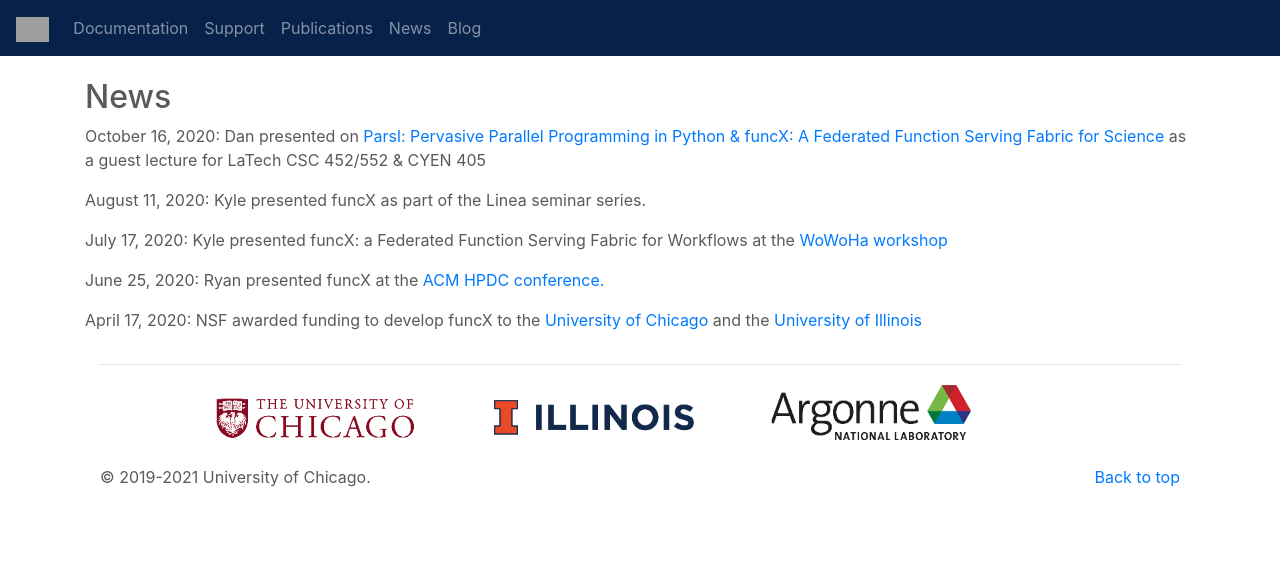
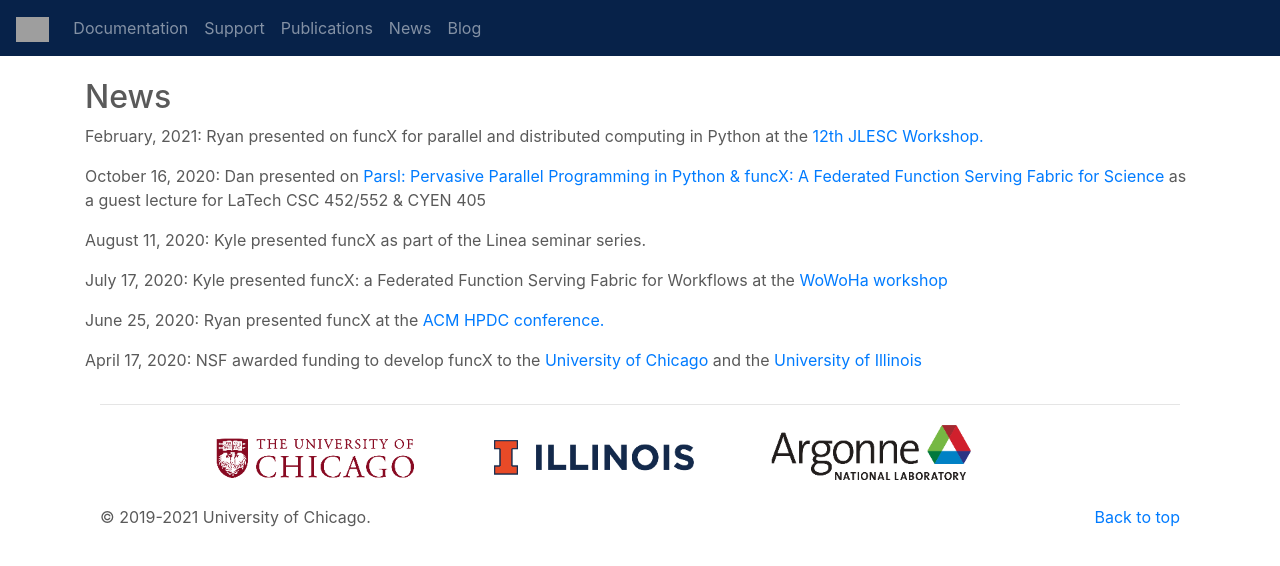
Before and after one commit to funcx-faas/funcx-faas.github.io, a Jekyll site: the page built from news.html, in a window 1280 px wide. Shown: the top 566 px of the page. Built offline with Jekyll 4.4.1, drawn with Linux system fonts in a browser that asks for light colours; grey boxes are pictures that could not be loaded.

Commit message:
Add news

```diff
--- a/news.html
+++ b/news.html
@@ -16,6 +16,11 @@
         </p>
       </div>
       -->
+
+    <div class="news-info">
+        <p><span class="name">February, 2021:</span>
+      Ryan presented on funcX for parallel and distributed computing in Python at the <a href='https://jlesc.github.io/events/12th-jlesc-workshop/'>12th JLESC Workshop.</a></p>
+    </div>
 
 		<div class="news-info">
         <p><span class="name">October 16, 2020:</span>
```
